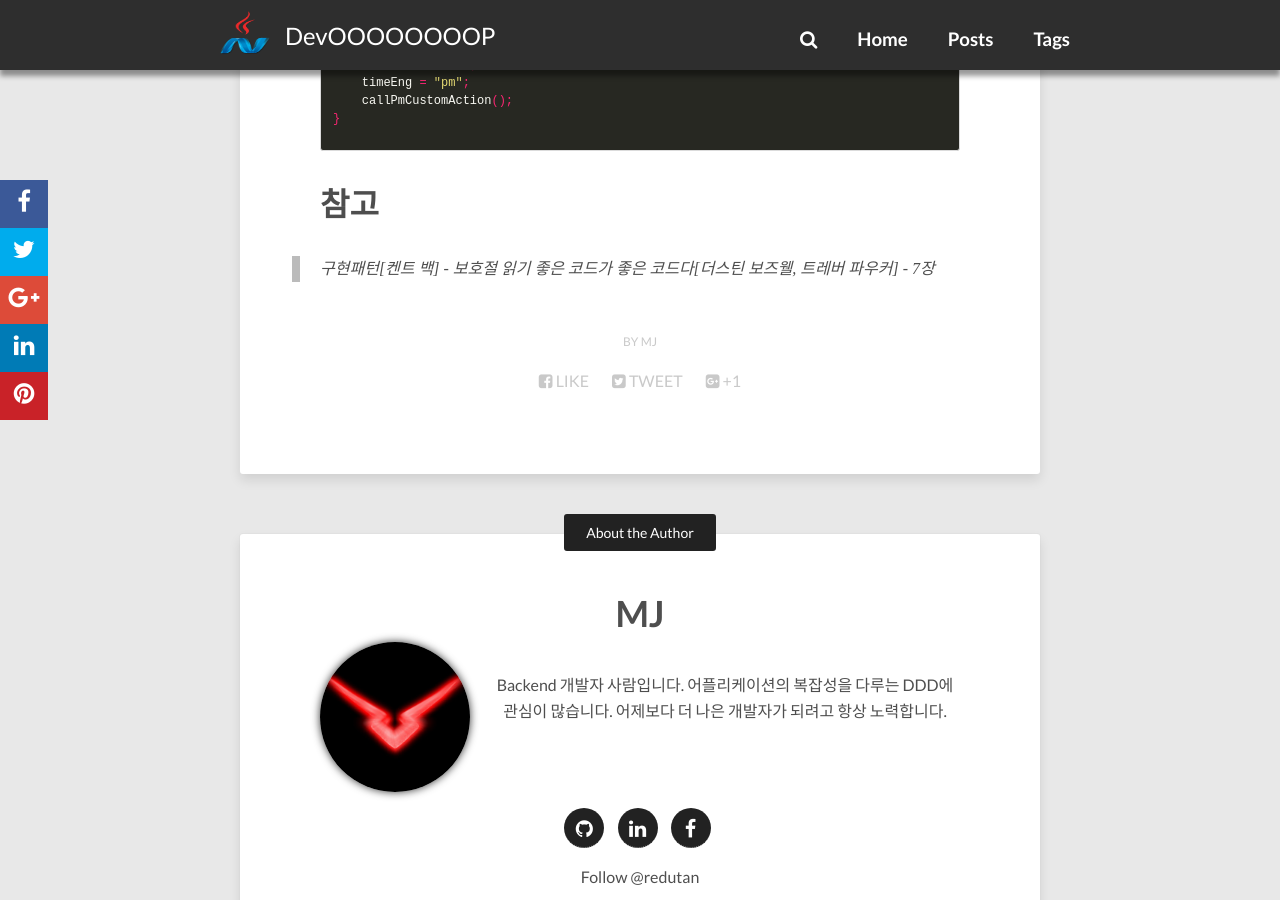
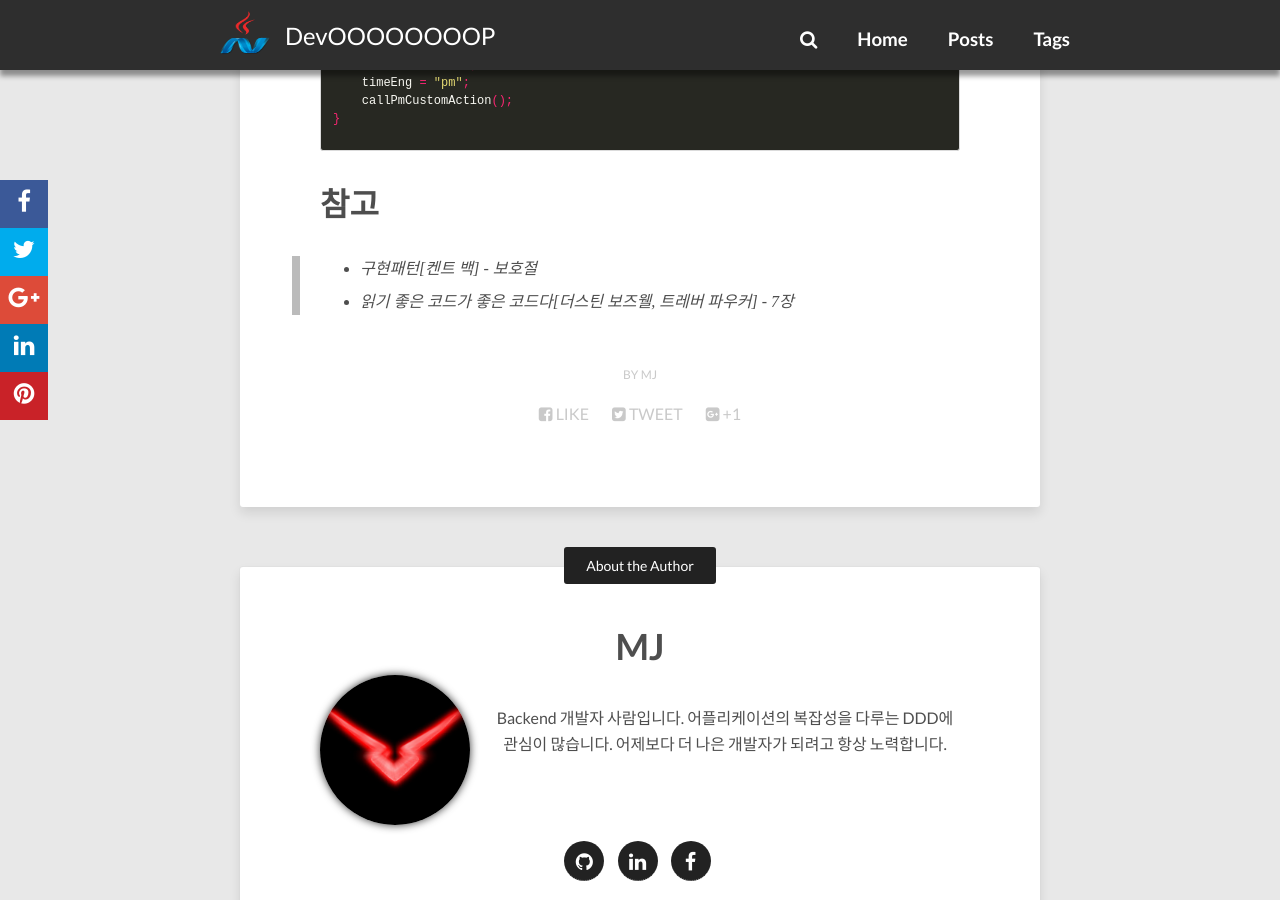
Before and after one commit to redutan/redutan.github.io, a Jekyll site: the page built from _posts/2016/2016-04-01-good-if.markdown, in a window 1280 px wide and 900 px high, scrolled down 3783 px. Built offline with Jekyll 4.4.1, drawn with Linux system fonts in a browser that asks for light colours; nearby versions of some CDN libraries; comment, search, counter and statistics services are not loaded.

```diff
--- a/_posts/2016/2016-04-01-good-if.markdown
+++ b/_posts/2016/2016-04-01-good-if.markdown
@@ -153,5 +153,5 @@ if (hour < 12) {
 {% endhighlight %}
 
 # 참고
-> 구현패턴[켄트 백] - 보호절
-> 읽기 좋은 코드가 좋은 코드다[더스틴 보즈웰, 트레버 파우커] - 7장
+> - 구현패턴[켄트 백] - 보호절
+> - 읽기 좋은 코드가 좋은 코드다[더스틴 보즈웰, 트레버 파우커] - 7장
```
